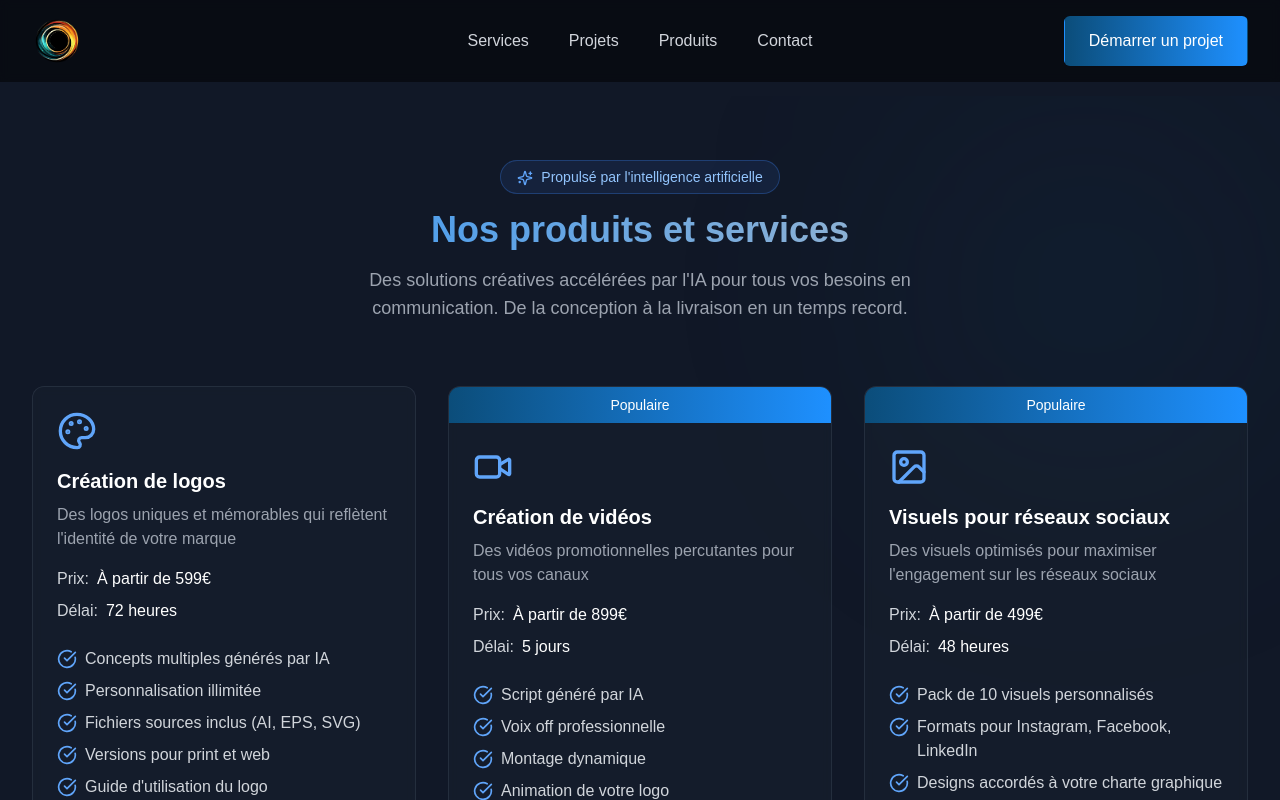
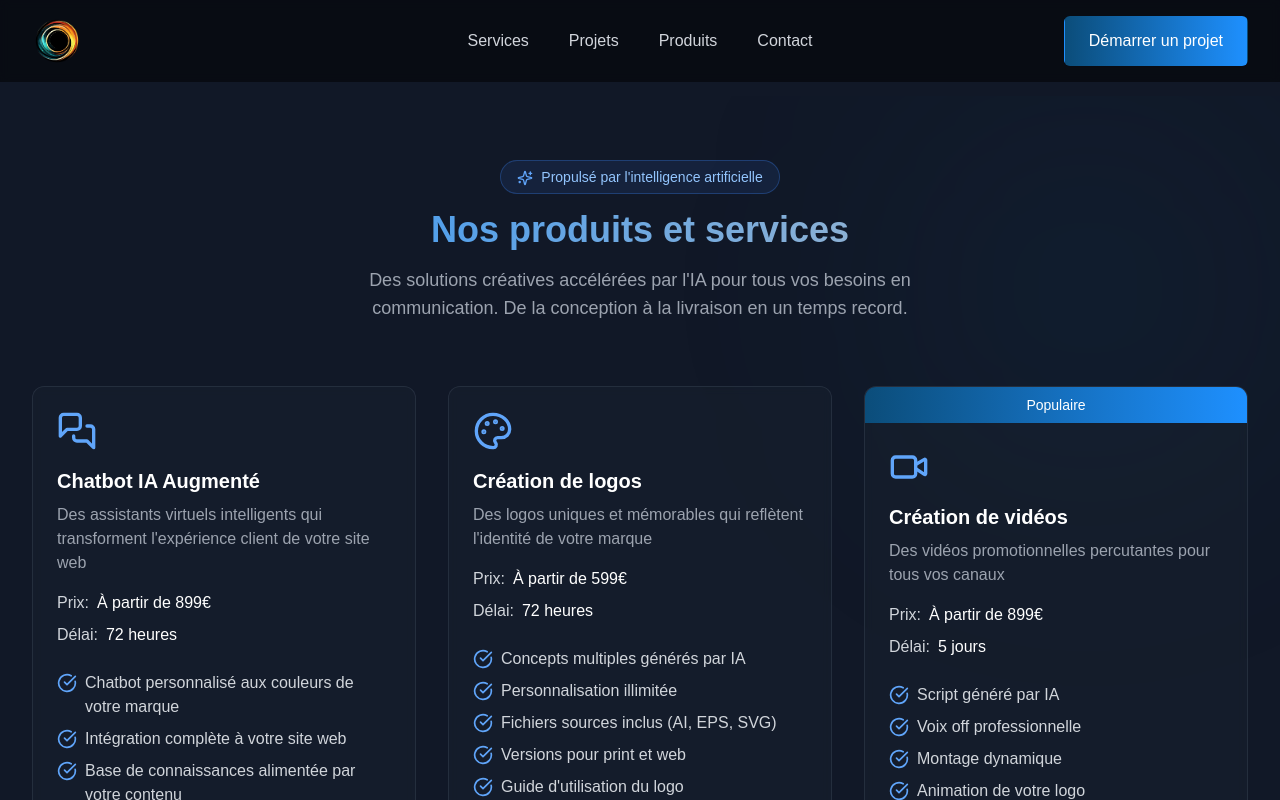
Before and after one commit to SteropesAI/iagencify_web, a Next.js app: page /produits in a window 1280 px wide. Shown: the top 800 px of the page. Built offline with nearby package versions, Linux system fonts and the light colour scheme.

Commit message:
ajout chatbot

```diff
--- a/app/produits/page.tsx
+++ b/app/produits/page.tsx
@@ -1,6 +1,6 @@
 import React from 'react';
 import Link from 'next/link';
-import { ArrowRight, Sparkles, Palette, Video, Image as ImageIcon, MessageSquare, Megaphone, Globe, CheckCircle, Layers, Zap } from 'lucide-react';
+import { ArrowRight, Sparkles, MessagesSquare , Palette, Video, Image as ImageIcon, MessageSquare, Megaphone, Globe, CheckCircle, Layers, Zap } from 'lucide-react';
 
 export const metadata = {
   title: 'Nos Produits | IAgencify',
@@ -9,6 +9,22 @@ export const metadata = {
 
 // Données des produits (à remplacer par des données dynamiques)
 const products = [
+  {
+    id: 'chatbot',
+    title: 'Chatbot IA Augmenté',
+    icon: <MessagesSquare className="w-10 h-10 text-blue-400" />,
+    description: 'Des assistants virtuels intelligents qui transforment l\'expérience client de votre site web',
+    features: [
+      'Chatbot personnalisé aux couleurs de votre marque',
+      'Intégration complète à votre site web',
+      'Base de connaissances alimentée par votre contenu',
+      'Capacité de réponse 24/7 à vos clients',
+      'Guide d\'utilisation du logo'
+    ],
+    price: 'À partir de 899€',
+    deliveryTime: '72 heures',
+    popular: false
+  },
   {
     id: 'logos',
     title: 'Création de logos',
```
